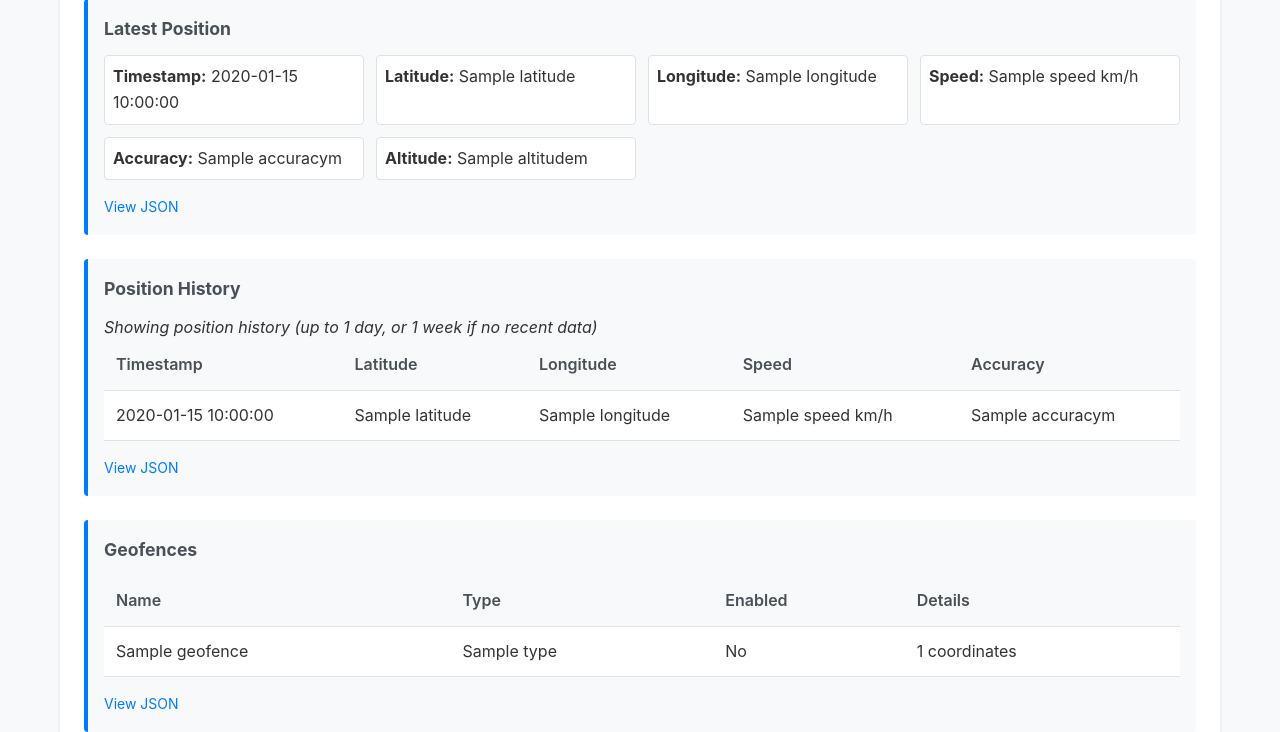
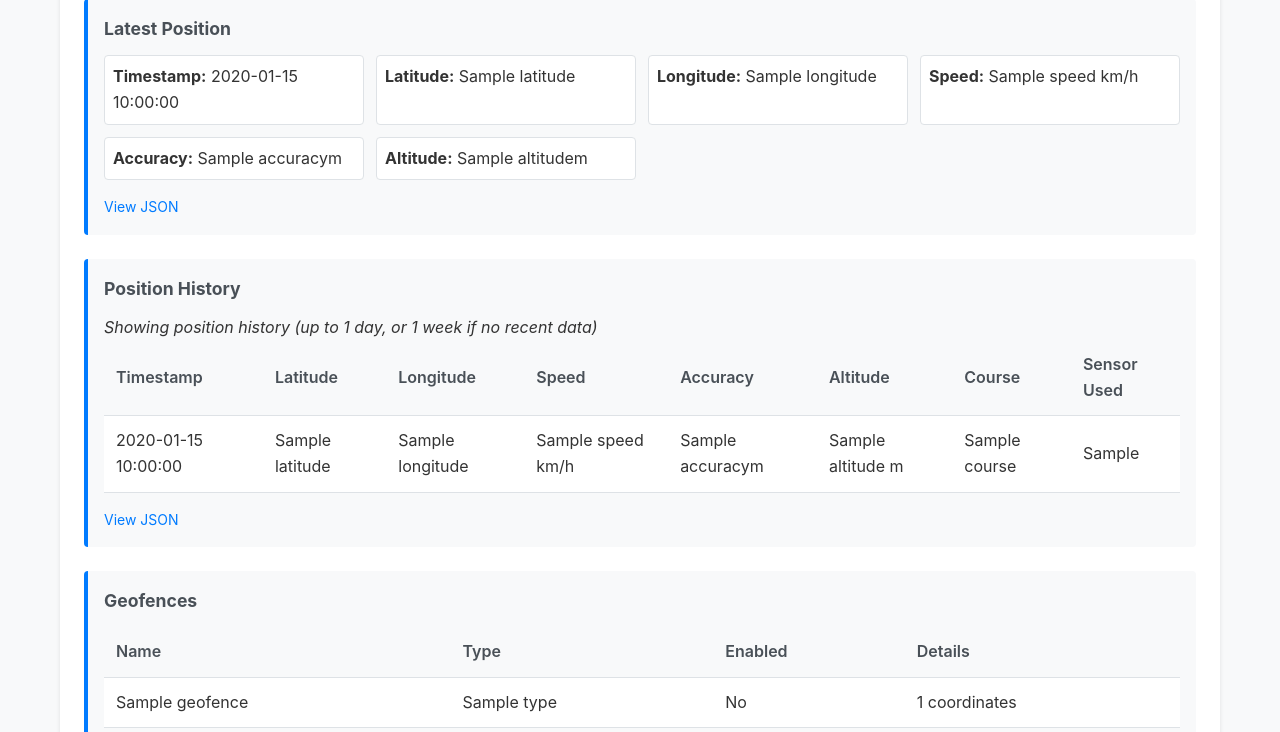
Before and after one commit to briannadelariva/Tractive-Minimal-Web-Viewer, a FastAPI app: template app/templates/dashboard.html in a window 1280 px wide. Shown: the part 976-1708 px from the top of the page. Run offline with FastAPI, Linux system fonts and the light colour scheme; the template is opened without the code that fills it: most values are stand-ins (such as "Sample title", 1, 10 or a date in 2020).

Commit message:
Fix Position History table to display all columns correctly
Co-authored-by: p-s-dev <19298248+p-s-dev@users.noreply.github.com>

```diff
--- a/app/templates/dashboard.html
+++ b/app/templates/dashboard.html
@@ -116,6 +116,9 @@
                             <th>Longitude</th>
                             <th>Speed</th>
                             <th>Accuracy</th>
+                            <th>Altitude</th>
+                            <th>Course</th>
+                            <th>Sensor Used</th>
                         </tr>
                     </thead>
                     <tbody>
@@ -124,8 +127,11 @@
                             <td>{{ position.timestamp }}</td>
                             <td>{{ position.latitude }}</td>
                             <td>{{ position.longitude }}</td>
-                            <td>{{ position.speed }} km/h</td>
+                            <td>{{ position.speed if position.speed is not none else 'N/A' }} {% if position.speed is not none %}km/h{% endif %}</td>
                             <td>{{ position.accuracy }}m</td>
+                            <td>{{ position.altitude if position.altitude is not none else 'N/A' }} {% if position.altitude is not none %}m{% endif %}</td>
+                            <td>{{ position.course if position.course is not none else 'N/A' }}</td>
+                            <td>{{ position.sensor_used if position.sensor_used else 'N/A' }}</td>
                         </tr>
                         {% endfor %}
                     </tbody>
```
Also changed, not shown: app/tractive_client.py (+8 -2 lines).
